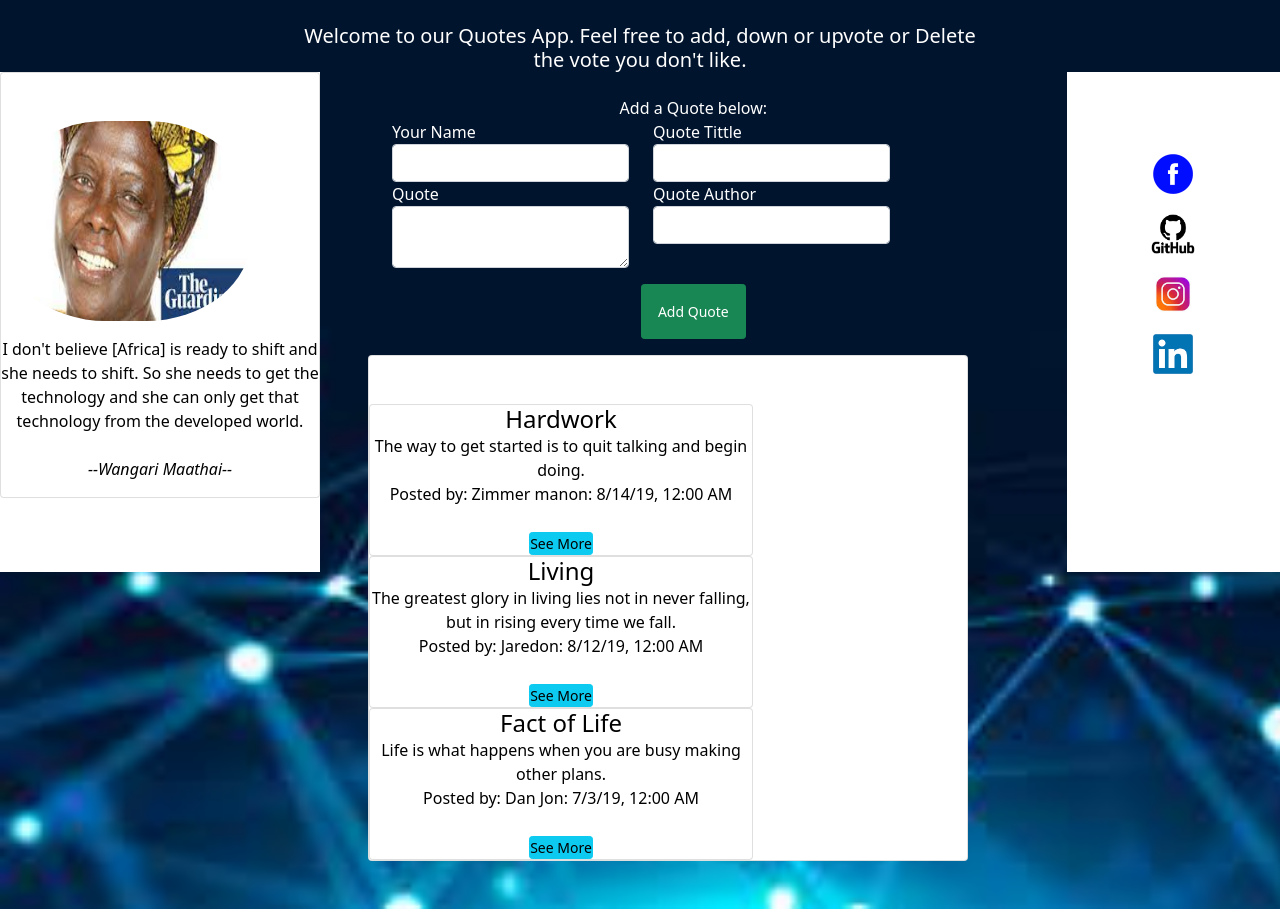
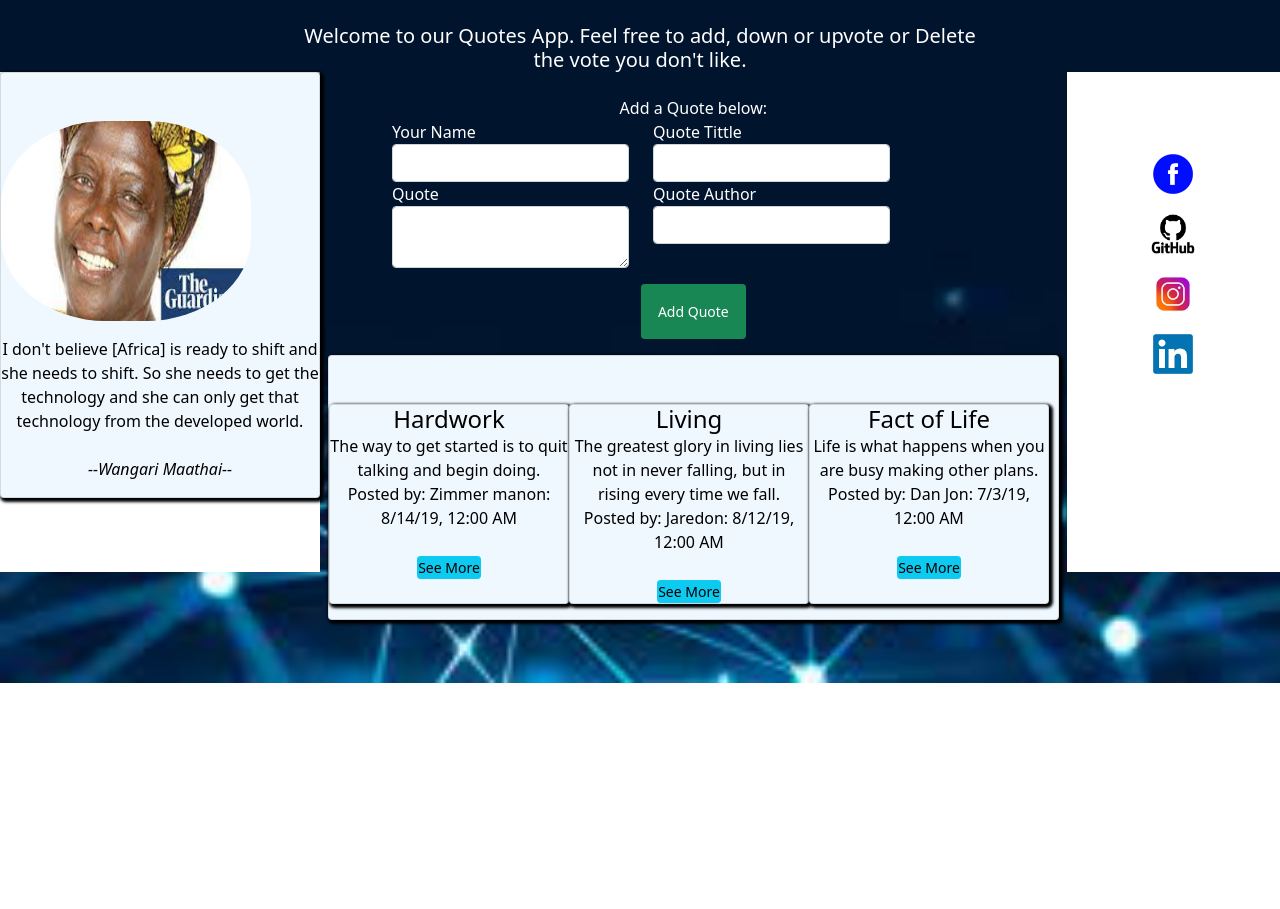
Before and after one commit to gilbertKorir/quotes-app, an Angular app: page / in a window 1280 px wide. After the commit the page ends 800 px from the top, so only its background shows below. Built offline with nearby package versions, Linux system fonts and the light colour scheme.

Commit message:
st: styled the cards background color

```diff
--- a/src/app/quotes/quotes.component.css
+++ b/src/app/quotes/quotes.component.css
@@ -21,3 +21,14 @@
 .links a{
     padding: 10px
 }
+.all-cards{
+    display: flex;
+    flex-direction: row;
+    flex-wrap: wrap;
+    /* justify-content: space-around; */
+}
+.card{
+    margin-bottom: 2%;
+    background-color: aliceblue;
+    box-shadow: 2px 2px 3px 2px black;
+  }
--- a/src/app/quotes/quotes.component.html
+++ b/src/app/quotes/quotes.component.html
@@ -24,9 +24,9 @@
                         <!-- <app-quotes-form></app-quotes-form> -->
                         <app-quotes-form (add)="addedQuote($event)"></app-quotes-form>
                     </div>
-                    <div class="card mx-5 pt-5 text-center text-black" style="width: 600px;">
+                    <div class="card mx-2 pt-5 text-center text-black">
                         <div class="all-cards">
-                            <div *ngFor="let quote of myQuotes; let i= index" class="card" style="width: 24rem;">
+                            <div *ngFor="let quote of myQuotes; let i= index" class="card" style="width: 15rem;">
                                 <div class="card-body">
                                     <h4 class="card-title" appHighlightQoute >{{quote.title}}</h4>
                                     <p class="card-text" id="param">{{quote.quote}}</p>
```
